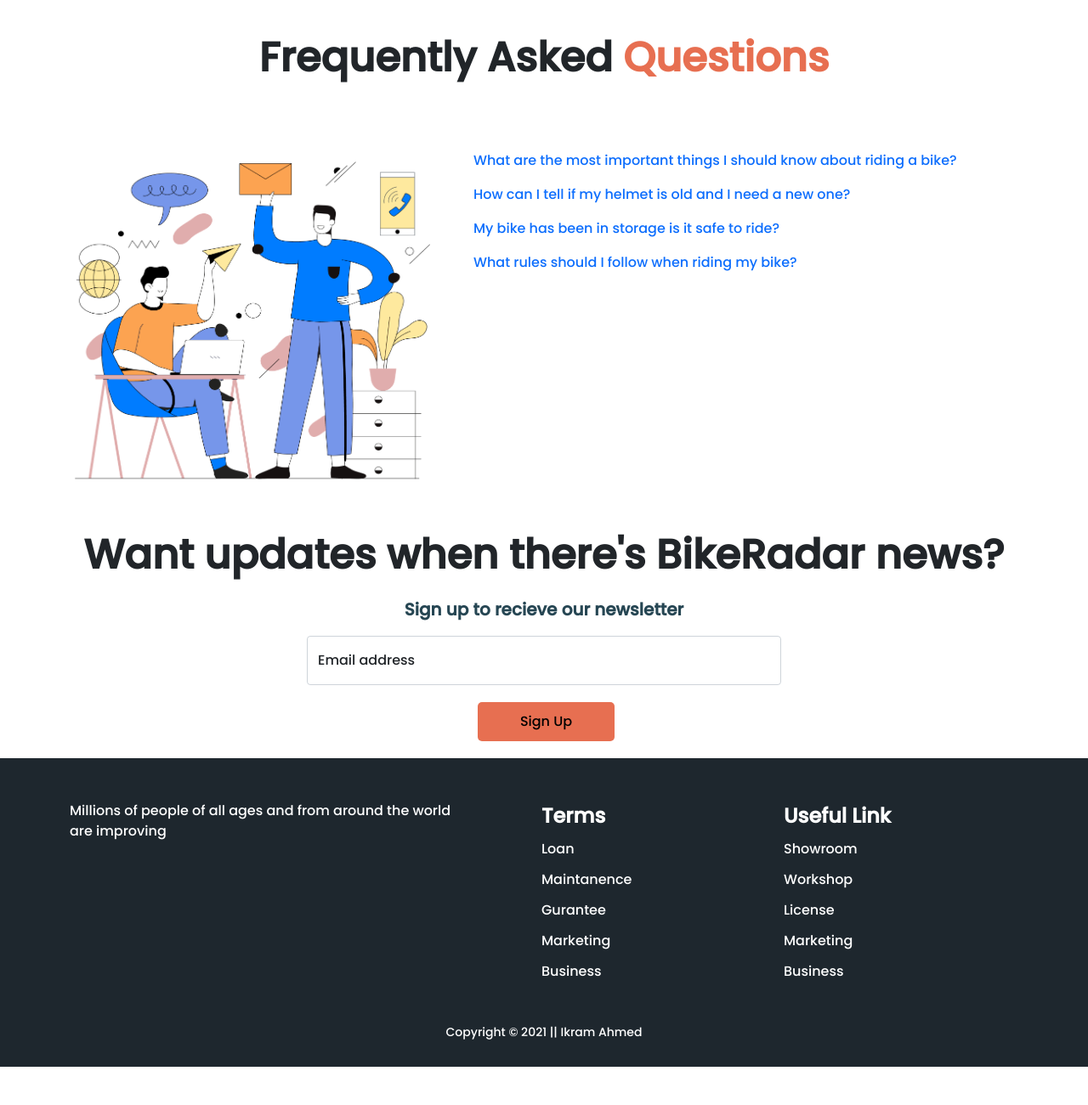
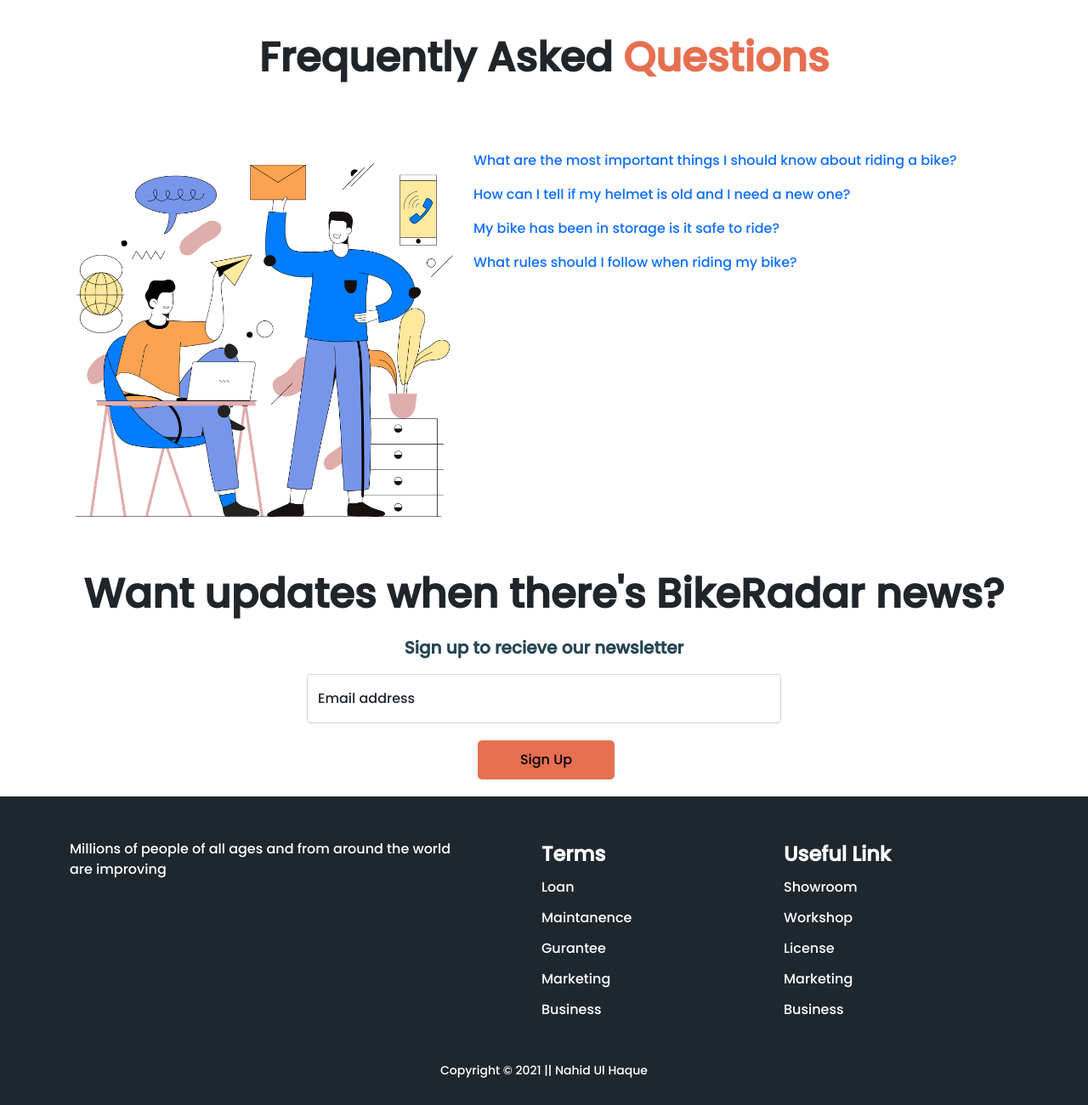
Before and after one commit to Nahid-Ul-Haque/Honda-cvr, a plain HTML site: page index.html in a window 1280 px wide. Shown: the part 1759-3059 px from the top of the page at 85% size. Before the commit the page ends 3014 px from the top, so only its background shows below. Drawn offline with nearby package versions, Linux system fonts and the light colour scheme.

Commit message:
New things

```diff
--- a/index.html
+++ b/index.html
@@ -209,7 +209,7 @@
             <h2>Frequently Asked <span>Questions</span></h2>
             <div class="row">
                 <div class="col-md-5">
-                    <img src="images/faq.png" height="397px" width="424px" alt="image">
+                    <img src="images/faq.png" height="auto" width="100%" alt="image">
                 </div>
                 <div class="col-md-7">
                     <p>
@@ -315,7 +315,7 @@
                         <li><a href="">Business</a></li>
                     </ul>
                 </div>
-                <small>Copyright © 2021 || Ikram Ahmed</small>
+                <small>Copyright © 2021 || Nahid Ul Haque</small>
             </div>
         </div>
     </footer>
--- a/style.css
+++ b/style.css
@@ -229,7 +229,7 @@ footer small{
 
 @media (max-width: 576px) {
     .second-section img{
-        margin-left: 150px;
+        margin-left: 100px;
     }
     .fourth-section-button{
         margin-left: 30%;
```
